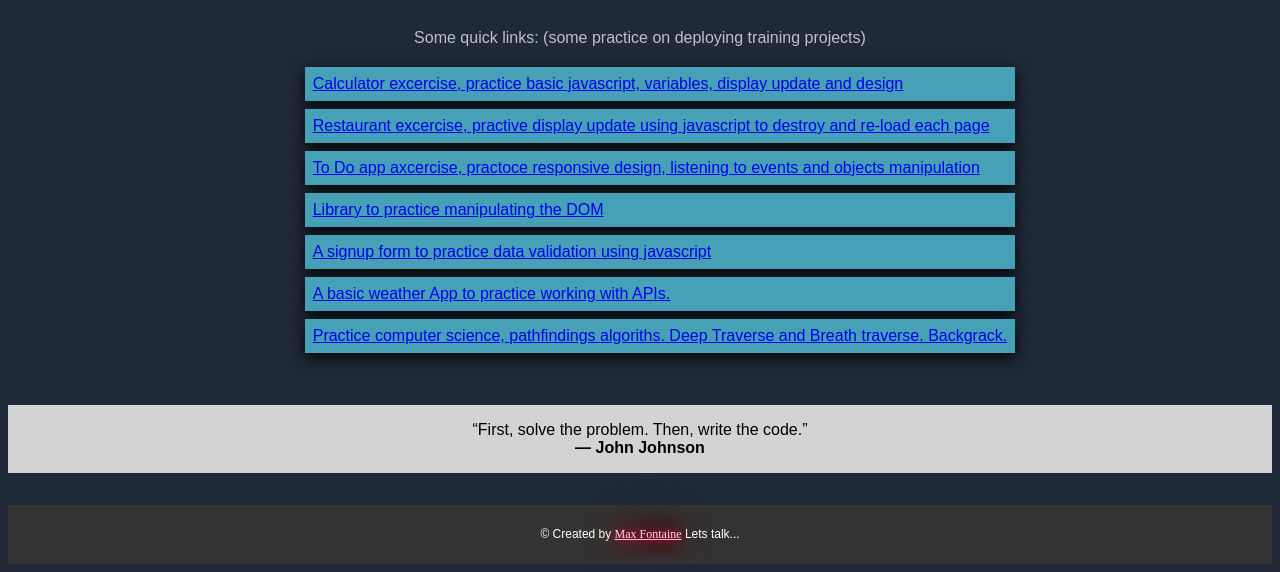
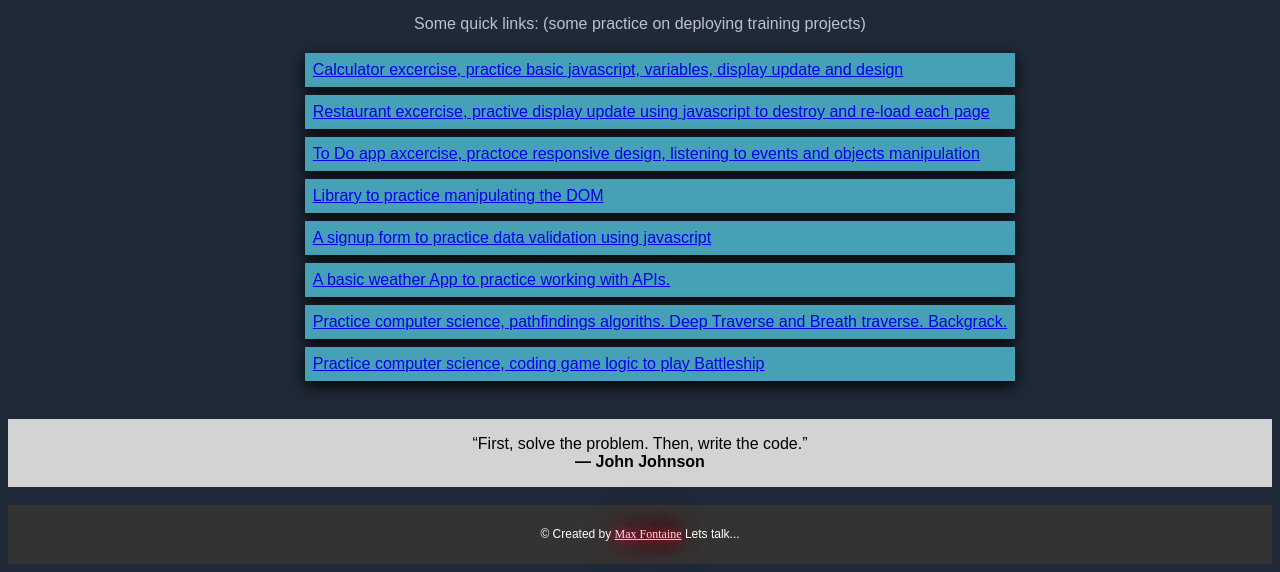
Before and after one commit to maxitomix/maxfontaine.com, a plain HTML site: page index.html in a window 1280 px wide. Shown: the part 244-816 px from the top of the page. Drawn offline with Linux system fonts and the light colour scheme; a web font is replaced by a local one.

Commit message:
add battleship2

```diff
--- a/index.html
+++ b/index.html
@@ -30,6 +30,8 @@
                         <li><a href="http://maxfontaine.com/TOP_validating_forms_JS/" target="_blank">A signup form to practice data validation using javascript</a></li>
                         <li><a href="http://maxfontaine.com/TOP_WeatherApp/" target="_blank">A basic weather App to practice working with APIs.</a></li>
                         <li><a href="http://maxfontaine.com/TOP_Knights/" target="_blank">Practice computer science, pathfindings algoriths. Deep Traverse and Breath traverse. Backgrack.</a></li>
+                        <li><a href="http://maxfontaine.com/TOP_Battleship2/" target="_blank">Practice computer science, coding game logic to play Battleship</a></li>
+
                     </ul>
             </div>
 
```
